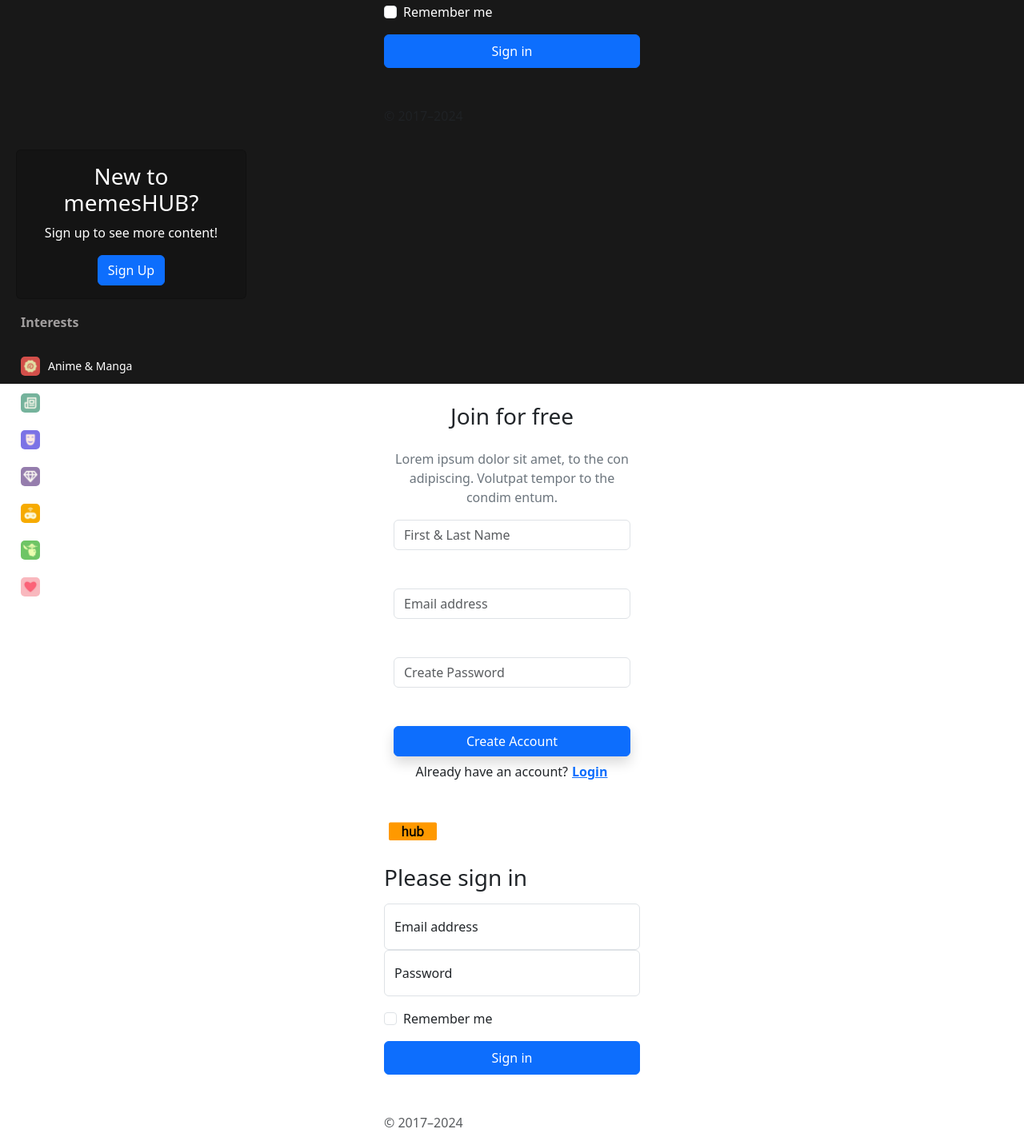
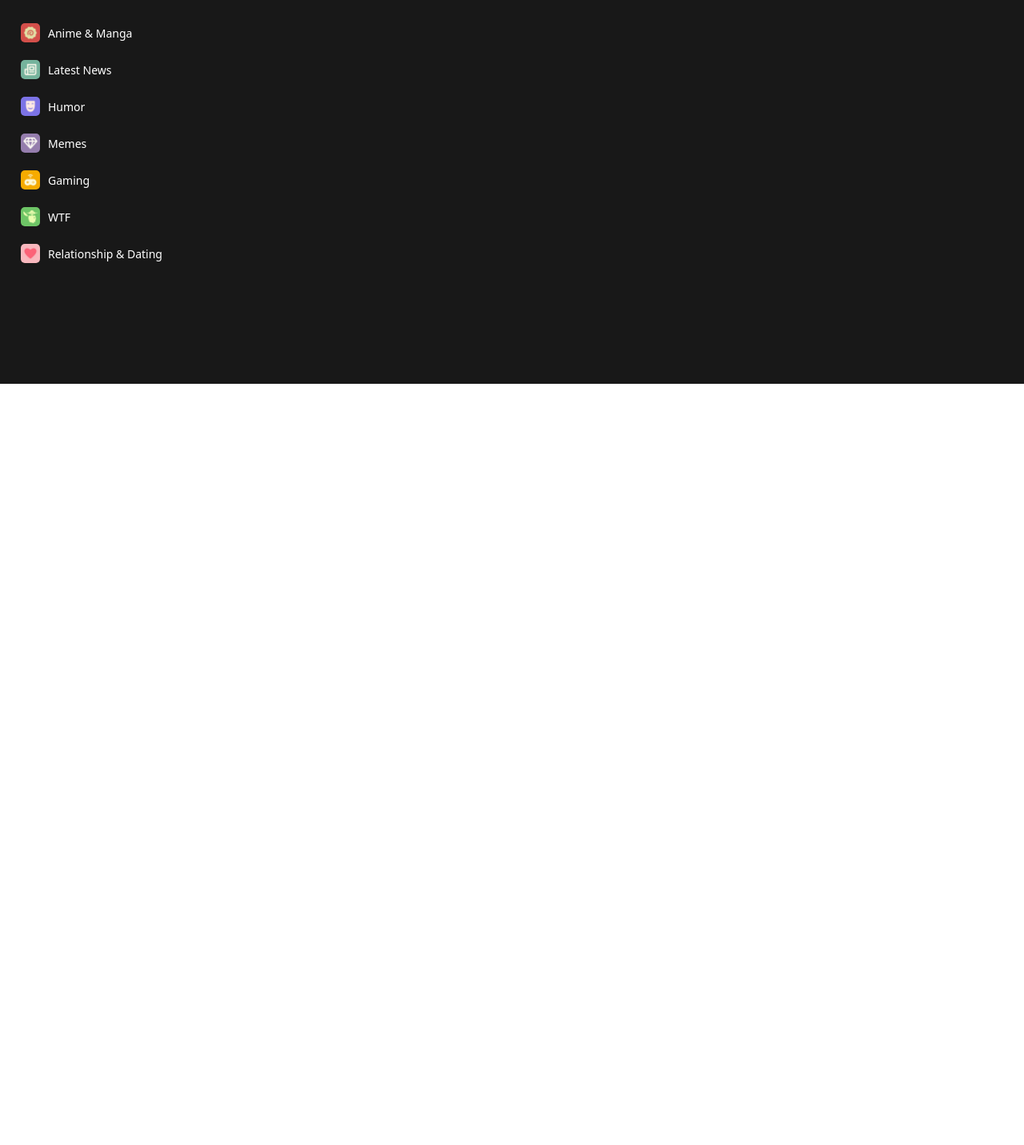
Before and after one commit to Mostafa-Trahim/Web-Project, a plain HTML site: page index.html in a window 1280 px wide. Shown: the part 320-1752 px from the top of the page at 80% size. After the commit the page ends 800 px from the top, so only its background shows below. Drawn offline with nearby package versions, Linux system fonts and the light colour scheme.

Commit message:
Design Set

```diff
--- a/index.html
+++ b/index.html
@@ -42,13 +42,14 @@
 
 
         <!-- Login/Register page will be here  -->
-        <!-- <div class="container w-25 m-auto">
+        <!-- <div class="pt-16 pb-32">
+            <div class="container w-25 m-auto ">
                 <div class="mw-md mx-auto text-center">
                   <a class="d-inline-block mb-32" href="#">
                     <img src="flaro-assets/logos/flaro-logo-black-xl.svg" alt="">
                   </a>
                   <h3 class="mb-4">Join for free</h3>
-              <p class="fs-8 text-secondary mb-12">Lorem ipsum dolor sit amet, to the con adipiscing. Volutpat tempor to the condim entum.</p>
+                  <p class="fs-8 text-secondary mb-12">.</p>
                   <form action="" data-bitwarden-watching="1">
                     <div class="mb-5">
                       <input class="form-control" type="text" placeholder="First & Last Name">
@@ -66,32 +67,8 @@
                     </p>
                   </form>
                 </div>
+              </div>
         </div> -->
-
-          <div class="form-signin w-25 m-auto">
-            <form>
-                <img class="mb-4" src="./img/logo1.png" alt="" width="72" height="57">
-                <h1 class="h3 mb-3 fw-normal">Please sign in</h1>
-
-                <div class="form-floating">
-                  <input type="email" class="form-control" id="floatingInput" placeholder="name@example.com">
-                  <label for="floatingInput">Email address</label>
-                </div>
-                <div class="form-floating">
-                  <input type="password" class="form-control" id="floatingPassword" placeholder="Password">
-                  <label for="floatingPassword">Password</label>
-                </div>
-
-                <div class="form-check text-start my-3">
-                  <input class="form-check-input input-outline" type="checkbox" value="remember-me" id="flexCheckDefault">
-                  <label class="form-check-label" for="flexCheckDefault">
-                    Remember me
-                  </label>
-                </div>
-                <button class="btn btn-primary w-100 py-2" type="submit">Sign in</button>
-                <p class="mt-5 mb-3 text-body-secondary">&copy; 2017–2024</p>
-              </form>
-          </div>
 
         <div className='Sidebar'>
             <div class="card text-center mb-3 text-white" style="width: 18rem; background-color: #141414; margin: 30px 20px;">
@@ -136,60 +113,7 @@
                 </ul>
             </div>
         </div>
-
     </div>
-
-    <div class="container w-25 m-auto">
-        <div class="mw-md mx-auto text-center">
-          <a class="d-inline-block mb-32" href="#">
-            <img src="flaro-assets/logos/flaro-logo-black-xl.svg" alt="">
-          </a>
-          <h3 class="mb-4">Join for free</h3>
-          <p class="fs-8 text-secondary mb-12">Lorem ipsum dolor sit amet, to the con adipiscing. Volutpat tempor to the condim entum.</p>
-          <form action="" data-bitwarden-watching="1">
-            <div class="mb-5">
-              <input class="form-control" type="text" placeholder="First & Last Name">
-            </div>
-            <div class="mb-5">
-              <input class="form-control" type="email" placeholder="Email address">
-            </div>
-            <div class="mb-5">
-              <input class="form-control" type="password" placeholder="Create Password">
-            </div>
-            <a class="btn w-100 mb-8 btn-primary shadow" href="#">Create Account</a>
-            <p class="d-flex flex-wrap align-items-center justify-content-center">
-              <span class="me-1">Already have an account?</span>
-              <a class="btn px-0 btn-link fw-bold" href="#">Login</a>
-            </p>
-          </form>
-        </div>
-      </div>
-
-      <div class="form-signin w-25 m-auto">
-        <form>
-            <img class="mb-4" src="./img/logo1.png" alt="" width="72" height="57">
-            <h1 class="h3 mb-3 fw-normal">Please sign in</h1>
-
-            <div class="form-floating">
-              <input type="email" class="form-control" id="floatingInput" placeholder="name@example.com">
-              <label for="floatingInput">Email address</label>
-            </div>
-            <div class="form-floating">
-              <input type="password" class="form-control" id="floatingPassword" placeholder="Password">
-              <label for="floatingPassword">Password</label>
-            </div>
-
-            <div class="form-check text-start my-3">
-              <input class="form-check-input" type="checkbox" value="remember-me" id="flexCheckDefault">
-              <label class="form-check-label" for="flexCheckDefault">
-                Remember me
-              </label>
-            </div>
-            <button class="btn btn-primary w-100 py-2" type="submit">Sign in</button>
-            <p class="mt-5 mb-3 text-body-secondary">&copy; 2017–2024</p>
-          </form>
-      </div>
-
 
     <script type="module" src="./js/index.js"></script>
     <script src="https://cdn.jsdelivr.net/npm/bootstrap@5.3.2/dist/js/bootstrap.min.js" integrity="sha384-BBtl+eGJRgqQAUMxJ7pMwbEyER4l1g+O15P+16Ep7Q9Q+zqX6gSbd85u4mG4QzX+" crossorigin="anonymous"></script>
```
Lines whose indentation alone changed are shown as unchanged.
